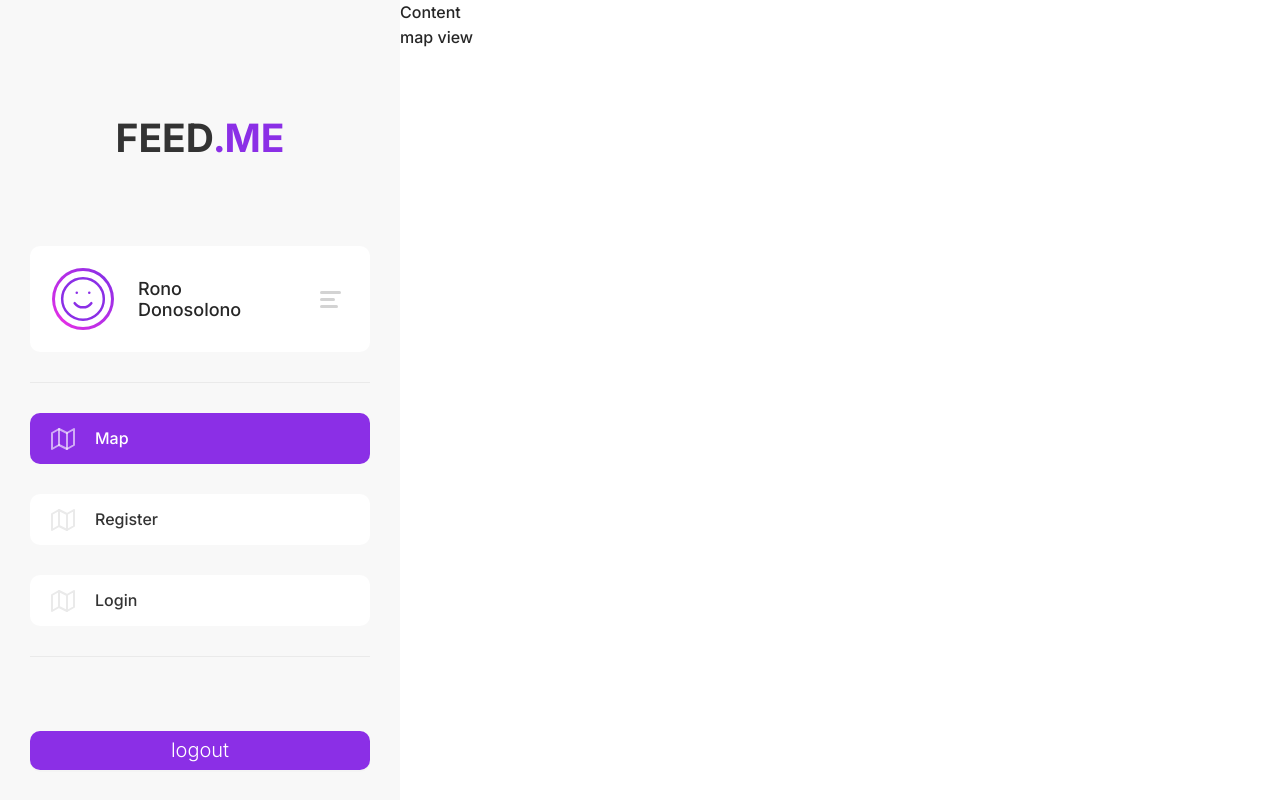
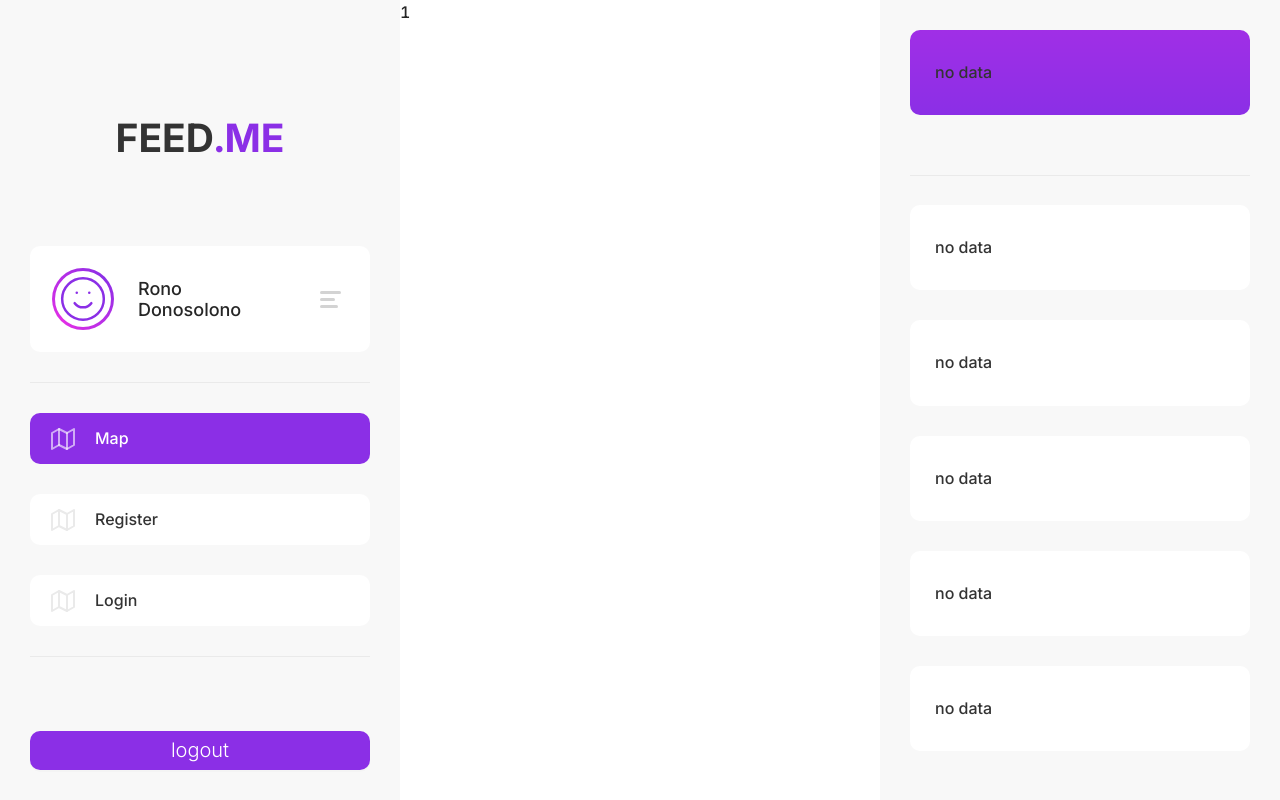
Before and after one commit to Chistikov/_feedme_client_web, a Vue app: page /map in a window 1280 px wide. Built offline with nearby package versions, Linux system fonts and the light colour scheme.

Commit message:
Added right sidebar with scroll

```diff
--- /dev/null
+++ b/src/components/DataCard.vue
@@ -0,0 +1,16 @@
+<template>
+  <div class="data-card">
+    <slot name="default"> no data </slot>
+  </div>
+</template>
+
+<style scoped lang="scss">
+.data-card {
+  padding: 30px 25px;
+  background-color: $white1;
+  color: $black1;
+  -webkit-border-radius: 10px;
+  -moz-border-radius: 10px;
+  border-radius: 10px;
+}
+</style>
--- a/src/styles/_variables.scss
+++ b/src/styles/_variables.scss
@@ -1,5 +1,6 @@
 $purple1: #6E26E1;
 $lilac1: #8B2FE6;
+$lilac2: #A02FE6;
 $pink1: #E22FE6;
 $white1: #ffffff;
 $gray1: #F8F8F8;
--- a/src/views/HomeView.vue
+++ b/src/views/HomeView.vue
@@ -31,7 +31,6 @@
     </div>
     <a-layout>
       <a-layout-content class="home__content">
-        Content
         <router-view></router-view>
       </a-layout-content>
     </a-layout>
@@ -43,7 +42,6 @@
 import UserAvatar from "@/components/UserAvatar";
 import MenuButton from "@/components/MenuButton";
 import MapIcon from "@/icon_components/MapIcon";
-
 
 export default {
   name: "Home",
@@ -147,16 +145,20 @@ export default {
     stroke: $gray2;
   }
 
-  .router-link-active{
+  &__content {
+    height: inherit;
+  }
+
+  .router-link-active {
     //color: $lilac1;
     background-color: $lilac1;
-    color:  $white1;
+    color: $white1;
     //border: 1px solid $lilac1;
   }
 
   .router-link-active &__icon {
     margin-right: 20px;
-    stroke: rgba(255,255,255,.6);
+    stroke: rgba(255, 255, 255, 0.6);
   }
 }
 </style>
--- a/src/views/MapView.vue
+++ b/src/views/MapView.vue
@@ -1,3 +1,131 @@
 <template>
-  <div>map view</div>
+  <div class="map-view">
+    <div class="map-view__map-container">1</div>
+    <div class="map-view__right-bar">
+      <DataCard
+        class="map-view__data-card map-view__data-card-rating"
+      ></DataCard>
+      <div class="map-view__delimiter"></div>
+      <div class="map-view__establishments-card-wrapper">
+        <DataCard class="map-view__data-card"></DataCard>
+        <DataCard class="map-view__data-card"></DataCard>
+        <DataCard class="map-view__data-card"></DataCard>
+        <DataCard class="map-view__data-card"></DataCard>
+        <DataCard class="map-view__data-card"></DataCard>
+        <DataCard class="map-view__data-card"></DataCard>
+        <DataCard class="map-view__data-card"></DataCard>
+        <DataCard class="map-view__data-card"></DataCard>
+        <DataCard class="map-view__data-card"></DataCard>
+        <DataCard class="map-view__data-card"></DataCard>
+        <DataCard class="map-view__data-card"></DataCard>
+        <DataCard class="map-view__data-card"></DataCard>
+        <DataCard class="map-view__data-card"></DataCard>
+        <DataCard class="map-view__data-card"></DataCard>
+        <DataCard class="map-view__data-card"></DataCard>
+        <DataCard class="map-view__data-card"></DataCard>
+        <DataCard class="map-view__data-card"></DataCard>
+        <DataCard class="map-view__data-card"></DataCard>
+        <DataCard class="map-view__data-card"></DataCard>
+        <DataCard class="map-view__data-card"></DataCard>
+        <DataCard class="map-view__data-card"></DataCard>
+        <DataCard class="map-view__data-card"></DataCard>
+        <DataCard class="map-view__data-card"></DataCard>
+        <DataCard class="map-view__data-card"></DataCard>
+        <DataCard class="map-view__data-card"></DataCard>
+        <DataCard class="map-view__data-card"></DataCard>
+        <DataCard class="map-view__data-card"></DataCard>
+        <DataCard class="map-view__data-card"></DataCard>
+        <DataCard class="map-view__data-card"></DataCard>
+        <DataCard class="map-view__data-card"></DataCard>
+        <DataCard class="map-view__data-card"></DataCard>
+      </div>
+    </div>
+  </div>
 </template>
+
+<script>
+import DataCard from "@/components/DataCard";
+
+export default {
+  components: {
+    DataCard,
+  },
+};
+</script>
+
+<style scoped lang="scss">
+.map-view {
+  display: flex;
+  flex-direction: row;
+  align-items: stretch;
+  height: inherit;
+  height: 100vh;
+
+  &__map-container {
+    flex-grow: 1;
+    background: $white1;
+  }
+
+  &__right-bar {
+    width: 400px;
+    background: $gray1;
+    padding: 30px;
+    display: flex;
+    flex-direction: column;
+  }
+
+  &__delimiter {
+    width: 100%;
+    height: 1px;
+    background: $gray2;
+    margin: 30px 0;
+  }
+
+  &__establishments-card-wrapper {
+    overflow-y: scroll;
+
+    &:hover {
+      width: calc(100% + 20px);
+      padding-right: 14px;
+    }
+
+    &::-webkit-scrollbar {
+      display: none;
+    }
+
+    &:hover {
+      &::-webkit-scrollbar {
+        display: block;
+        width: 6px;
+      }
+      &::-webkit-scrollbar-track {
+        -webkit-border-radius: 3px;
+        -moz-border-radius: 3px;
+        border-radius: 3px;
+      }
+      &::-webkit-scrollbar-thumb {
+        background: $gray2;
+        -webkit-border-radius: 3px;
+        -moz-border-radius: 3px;
+        border-radius: 3px;
+      }
+      &::-webkit-scrollbar-thumb:hover {
+        background: $lilac2;
+      }
+    }
+  }
+
+  &__data-card {
+    margin-bottom: 30px;
+
+    &:last-child {
+      margin-bottom: 0;
+    }
+  }
+
+  div &__data-card-rating {
+    background: linear-gradient(180deg, $lilac2 0%, $lilac1 100%);
+    border-radius: 10px;
+  }
+}
+</style>
```
Also changed, not shown: src/icon_components/MapIcon.vue (+25 -5 lines), src/router/index.js (+5 -5 lines).
